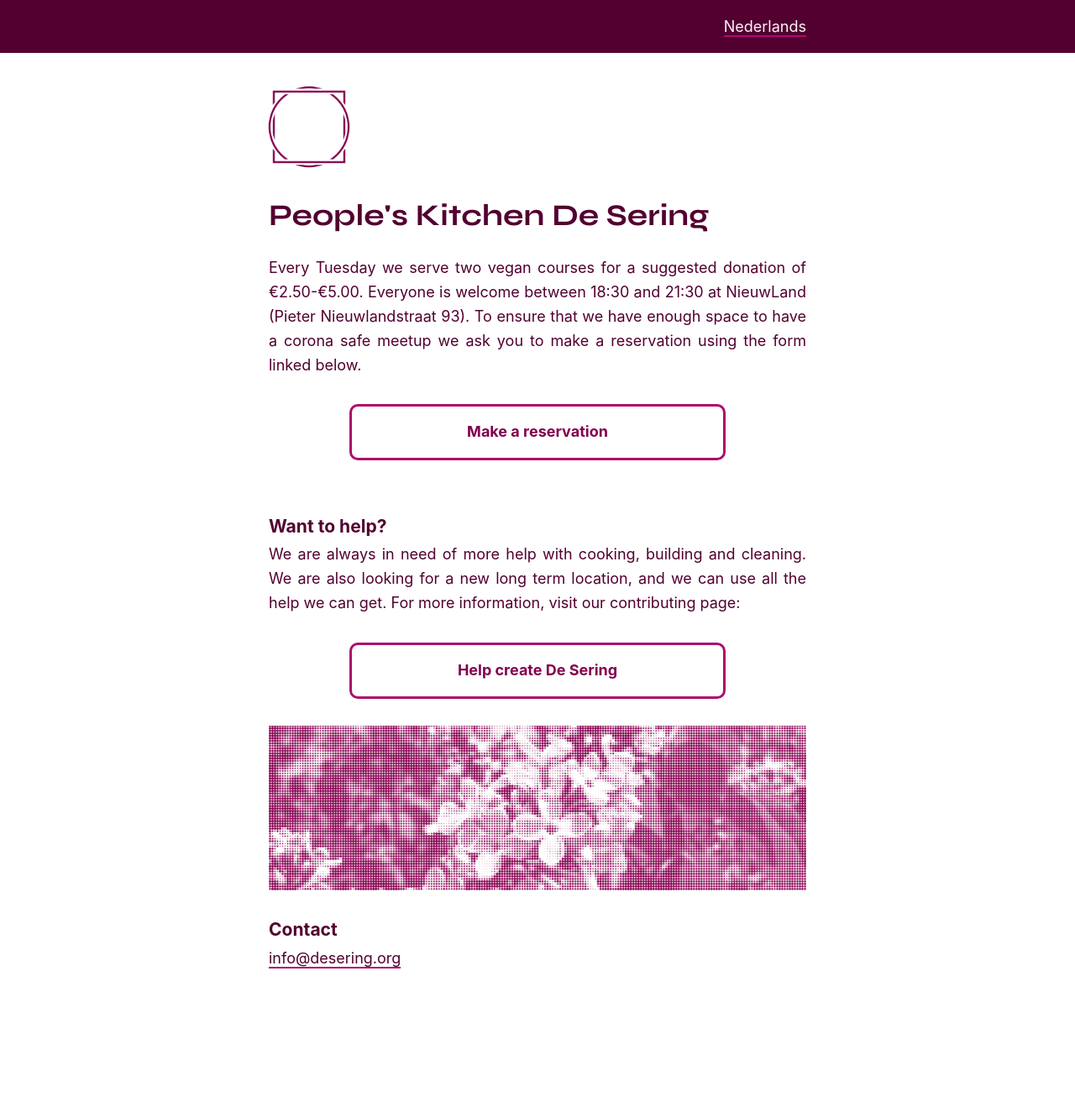
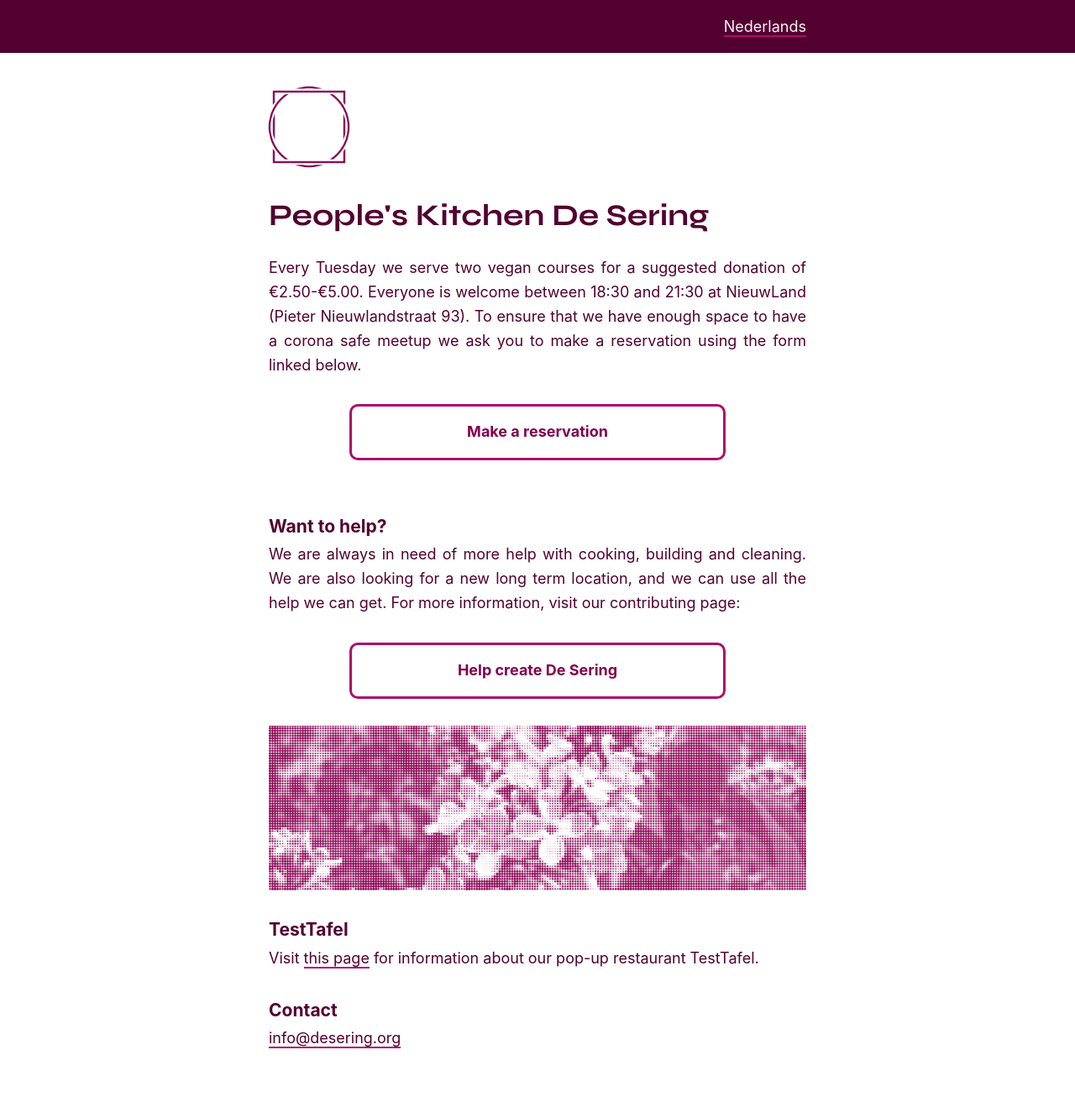
Before and after one commit to decoalitie/desering.org, a Jekyll site: the page built from en/home.md, in a window 1280 px wide. Shown: the whole page at 84% size. Built offline with Jekyll 4.4.1, drawn with Linux system fonts in a browser that asks for light colours; some web fonts are replaced; before the commit the page ends 1236 px from its top, so only the background shows below that.

Commit message:
Update landing page

```diff
--- a/css/style.css
+++ b/css/style.css
@@ -507,7 +507,7 @@ html.landing body {
 	.landing .sering {
 		margin-right: 0;
 		margin-bottom: 1rem;
-		order: 2;
+		/* order: 2; */
 	}
 
 	.landing .button {
--- a/en/home.md
+++ b/en/home.md
@@ -15,67 +15,8 @@ translation: home
 
 		<a class="button" href="https://forms.gle/HJBKGvFofTQFezu99">Make a reservation</a>
 
-<!-- 		<p>
-			Coming together for dinner every Tuesdays and Thursdays, for €2,50.
-			Everyone is welcome starting from 18:30 and the kitchen stays open
-			till 21:00. The food is vegetarian, and there is always a vegan option
-			available.
-		</p>
-
-		<h3>Location</h3>
-		<p>
-			The location is the Middenweg 22 in Amsterdam-East. We leave the
-			door open – you have to go through a tunnel and then you enter the
-			garden. In the back is the building of de Sering.
-			<strong>Be careful not to make any noise in the garden!</strong> Our
-			neighbors can hear everything, and we like to stay on friendly terms
-			with them.
-		</p> -->
-
-<!-- 		<h3>Reservations</h3>
-		<p>
-			We reach people through various platforms and we need some indication
-			of attendance. At this time we have a maximum capacity of 40 people.
-			<a href="reservations.html">Reserve a spot</a> to be sure you can join
-			for dinner!
-		</p>
-		<a class="button" href="reservations.html">Reserve for dinner</a> -->
 	</div>
 </div>
-
-<!-- <div class="row">
-	<div class="container-wide">
-		<div class="agenda">
-			<h3>Agenda</h3>
-
-			{% for event in site.data.events %}
-
-			{% unless prev.date == event.date %}
-			<h4>{{ event.date | date: "%A %e %B %Y" }}</h4>
-			{% endunless %}
-
-			<div class="event">
-				<span class="event-desc">
-					{{ event.description-en | default: event.description-nl }}
-					{% if event.xr %}
-						<a href="https://extinctionrebellion.nl/en/">(Extinction Rebellion)</a>
-					{% endif %}
-				</span>
-				<span class="event-details">
-					{% if event.fb-url %}
-					<a class="event-fb" href="{{ event.fb-url }}"></a>
-					{% endif %}
-					<span class="event-time">{{ event.time }}</span>
-				</span>
-			</div>
-
-			{% assign prev = event %}
-			{% endfor %}
-
-		</div>
-
-	</div>
-</div> -->
 
 <div class="row">
 	<div class="container">
@@ -89,6 +30,12 @@ translation: home
 
 		<img src="/img/sering.png" />
 
+		<h3>TestTafel</h3>
+
+		<p>
+			Visit <a href="./testtafel.html">this page</a> for information about our pop-up restaurant TestTafel.
+		</p>
+
 		<h3>Contact</h3>
 
 		<p><a href="mailto:info@desering.org">info@desering.org</a></p>
```
Also changed, not shown: home.md (+7 -2 lines), index.md (+10 -5 lines).
